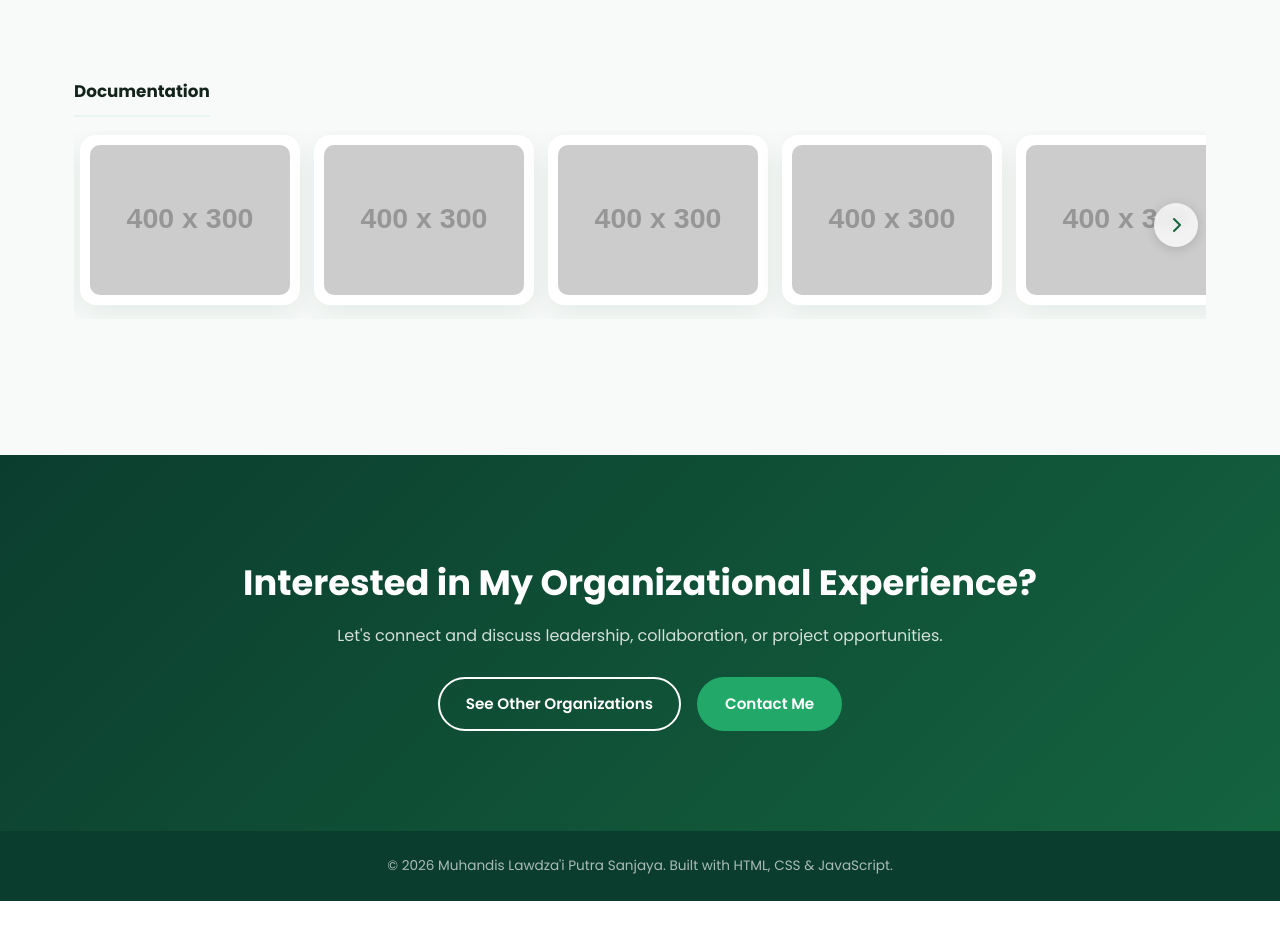
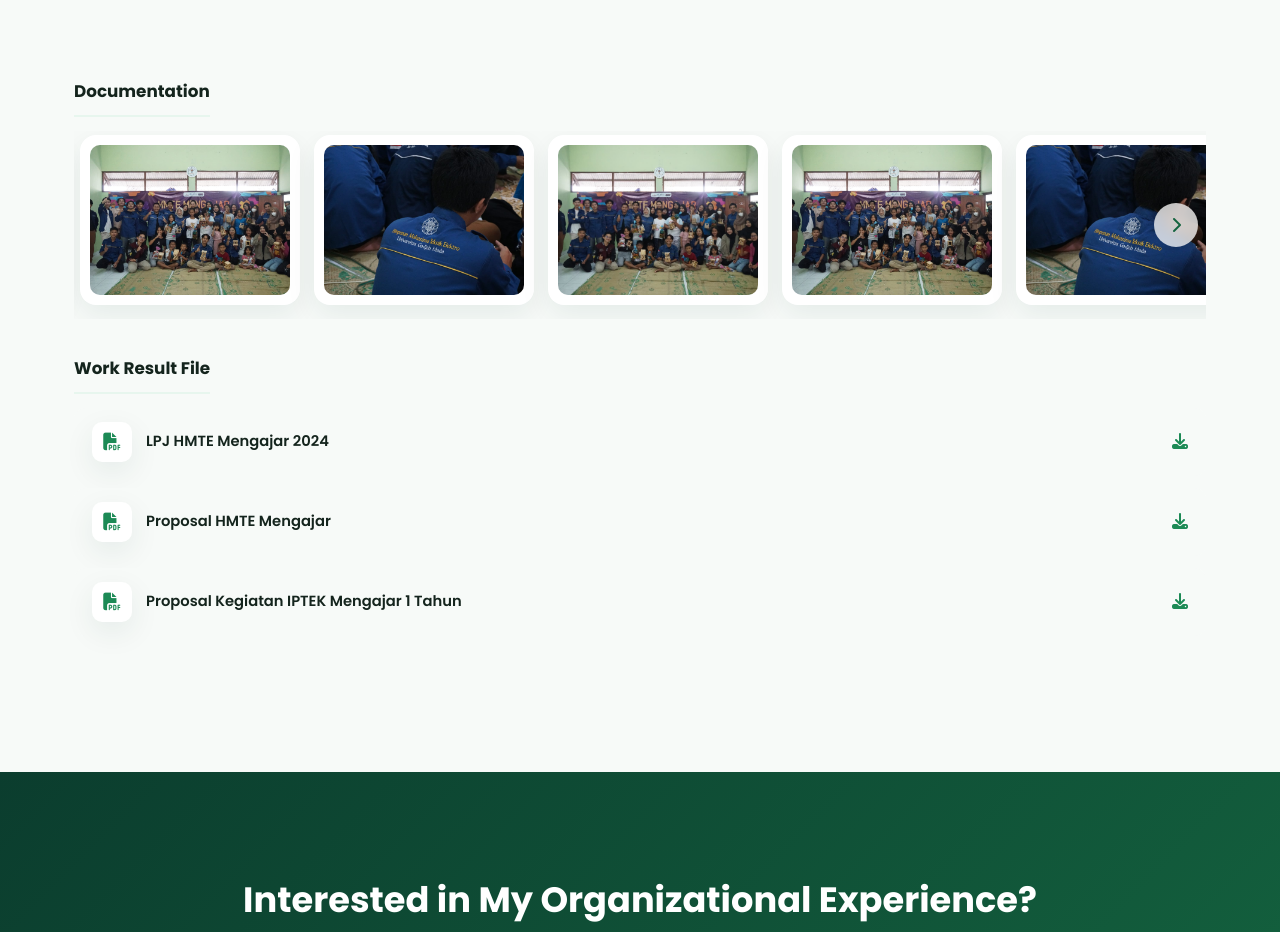
Before and after one commit to Muhandis2601/Portfolio, a plain HTML site: page organization/hmte.html in a window 1280 px wide. Shown: the part 2980-3912 px from the top of the page. Before the commit the page ends 3881 px from the top, so only its background shows below. Drawn offline with Linux system fonts and the light colour scheme; placeholder pictures from the web are drawn by us.

Commit message:
feat: add HMTE documentation photos, work result files, and update hmte.html
- Add 3 documentation photos to assets/Organization/Electrical Engineering Student Accosiation (HMTE)/
- Add 3 PDF work result files (LPJ, 2 Proposals) to the same folder
- Replace placeholder doc-cards with real photos in organization/hmte.html
- Add Work Result File section with 3 PDF links in organization/hmte.html

Co-Authored-By: Claude Sonnet 4.6 <noreply@anthropic.com>

```diff
--- a/organization/hmte.html
+++ b/organization/hmte.html
@@ -201,11 +201,31 @@
           <button class="carousel-nav carousel-prev" id="docPrev" aria-label="Previous" style="opacity:0;pointer-events:none;"><i class="fa-solid fa-chevron-left"></i></button>
           <button class="carousel-nav carousel-next" id="docNext" aria-label="Next"><i class="fa-solid fa-chevron-right"></i></button>
           <div class="detail-gallery" id="docTrack">
-            <div class="doc-card"><img src="../assets/Organization/Documentation/hmte/foto-1.jpg" alt="Documentation 1" onerror="this.src='https://placehold.co/400x300?text=Photo+1'"></div>
-            <div class="doc-card"><img src="../assets/Organization/Documentation/hmte/foto-2.jpg" alt="Documentation 2" onerror="this.src='https://placehold.co/400x300?text=Photo+2'"></div>
-            <div class="doc-card"><img src="../assets/Organization/Documentation/hmte/foto-3.jpg" alt="Documentation 3" onerror="this.src='https://placehold.co/400x300?text=Photo+3'"></div>
-            <div class="doc-card"><img src="../assets/Organization/Documentation/hmte/foto-4.jpg" alt="Documentation 4" onerror="this.src='https://placehold.co/400x300?text=Photo+4'"></div>
+            <div class="doc-card"><img src="../assets/Organization/Electrical%20Engineering%20Student%20Accosiation%20%28HMTE%29/WhatsApp%20Image%202024-05-30%20at%2022.37.46_001c7570.jpg" alt="HMTE Documentation 1" loading="lazy"></div>
+            <div class="doc-card"><img src="../assets/Organization/Electrical%20Engineering%20Student%20Accosiation%20%28HMTE%29/WhatsApp%20Image%202024-05-30%20at%2022.37.46_c431f016.jpg" alt="HMTE Documentation 2" loading="lazy"></div>
+            <div class="doc-card"><img src="../assets/Organization/Electrical%20Engineering%20Student%20Accosiation%20%28HMTE%29/WhatsApp%20Image%202026-07-31%20at%2019.49.50.jpeg" alt="HMTE Documentation 3" loading="lazy"></div>
           </div>
+        </div>
+      </div>
+
+      <div class="detail-block">
+        <h3>Work Result File</h3>
+        <div class="file-list">
+          <a class="file-item" href="../assets/Organization/Electrical%20Engineering%20Student%20Accosiation%20%28HMTE%29/LPJ%20HMTE%20MENGAJAR%202024.pdf" target="_blank" rel="noopener">
+            <span class="file-icon"><i class="fa-solid fa-file-pdf"></i></span>
+            <span class="file-name">LPJ HMTE Mengajar 2024</span>
+            <span class="file-download"><i class="fa-solid fa-download"></i></span>
+          </a>
+          <a class="file-item" href="../assets/Organization/Electrical%20Engineering%20Student%20Accosiation%20%28HMTE%29/PROPOSAL%20HMTE%20MENGAJAR.pdf" target="_blank" rel="noopener">
+            <span class="file-icon"><i class="fa-solid fa-file-pdf"></i></span>
+            <span class="file-name">Proposal HMTE Mengajar</span>
+            <span class="file-download"><i class="fa-solid fa-download"></i></span>
+          </a>
+          <a class="file-item" href="../assets/Organization/Electrical%20Engineering%20Student%20Accosiation%20%28HMTE%29/PROPOSAL%20KEGIATAN%20IPTEK%20MENGAJAR%201%20TAHUN.pdf" target="_blank" rel="noopener">
+            <span class="file-icon"><i class="fa-solid fa-file-pdf"></i></span>
+            <span class="file-name">Proposal Kegiatan IPTEK Mengajar 1 Tahun</span>
+            <span class="file-download"><i class="fa-solid fa-download"></i></span>
+          </a>
         </div>
       </div>
     </div>
```
Also changed, not shown: assets/Organization/Electrical Engineering Student Accosiation (HMTE)/WhatsApp Image 2024-05-30 at 22.37.46_001c7570.jpg (added), assets/Organization/Electrical Engineering Student Accosiation (HMTE)/WhatsApp Image 2024-05-30 at 22.37.46_c431f016.jpg (added), assets/Organization/Electrical Engineering Student Accosiation (HMTE)/WhatsApp Image 2026-07-31 at 19.49.50.jpeg (added), 3 other files.
